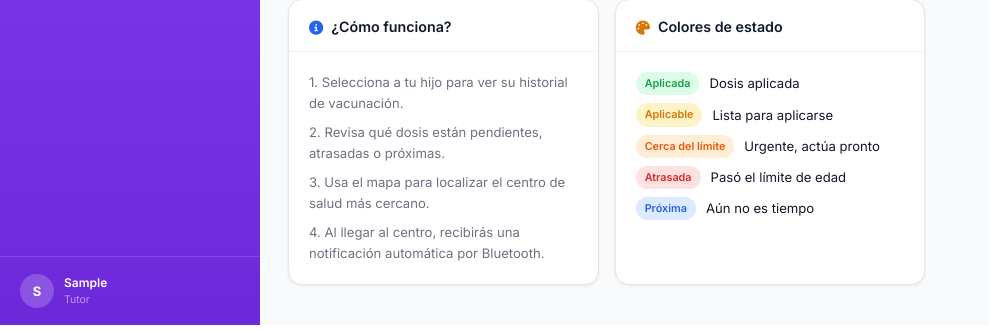
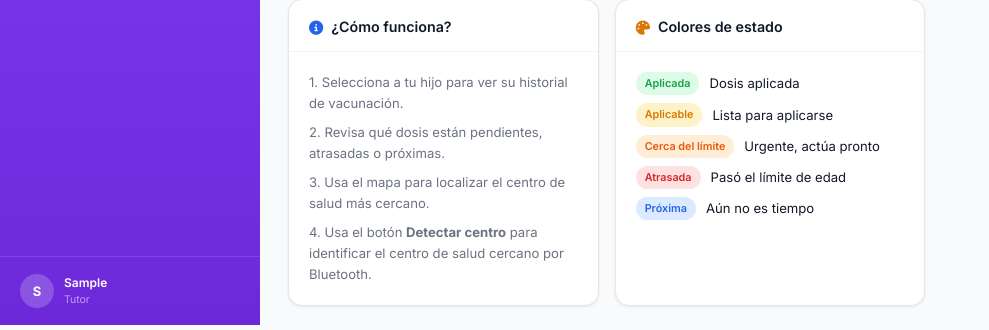
Before and after one commit to Tobeist/VacunaTrack, a Flask app: page /tutor in a window 1280 px wide. Shown: the part 475-805 px from the top of the page, without its empty margins (0-989 px from the left). Run offline with Flask 3, Linux system fonts and the light colour scheme; the visitor is signed in with stand-in values (Sample User, id 1); data that the repository does not hold is empty; some libraries are stand-ins or nearby versions.

Commit message:
Update how-it-works step 4 to reflect manual beacon detection button
Co-Authored-By: Claude Sonnet 4.6 <noreply@anthropic.com>

```diff
--- a/templates/public/tutor_dashboard.html
+++ b/templates/public/tutor_dashboard.html
@@ -384,7 +384,7 @@
       <p class="mb-8">1. Selecciona a tu hijo para ver su historial de vacunación.</p>
       <p class="mb-8">2. Revisa qué dosis están pendientes, atrasadas o próximas.</p>
       <p class="mb-8">3. Usa el mapa para localizar el centro de salud más cercano.</p>
-      <p>4. Al llegar al centro, recibirás una notificación automática por Bluetooth.</p>
+      <p>4. Usa el botón <strong>Detectar centro</strong> para identificar el centro de salud cercano por Bluetooth.</p>
     </div>
   </div>
   <div class="card">
```
